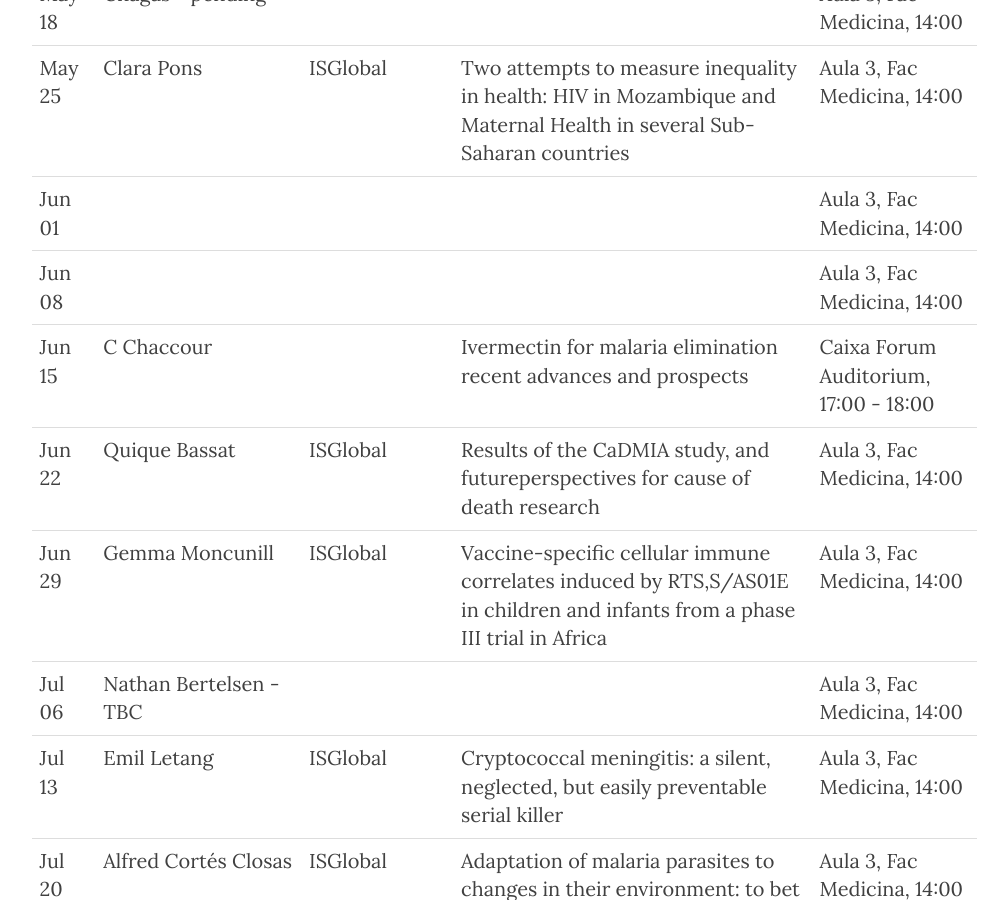
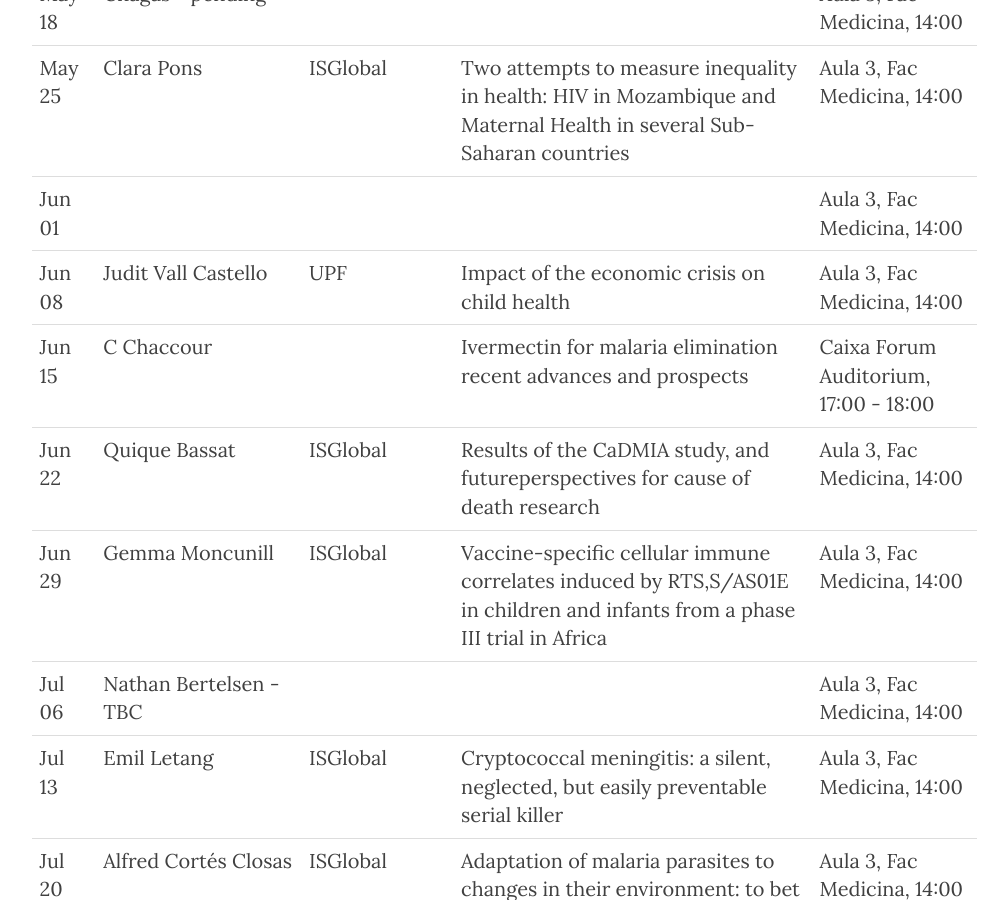
Before and after one commit to seminaris/seminaris.github.io, a Jekyll site: the page built from index.html, in a window 1280 px wide and 900 px high, scrolled down 1603 px. Shown: the whole window, without its empty margins (136-1144 px from the left). Built offline with Jekyll 4.4.1, drawn with Linux system fonts in a browser that asks for light colours; nearby versions of some CDN libraries; the list of posts is cut into pages by our own code.

Commit message:
judit vall castello

```diff
--- a/index.html
+++ b/index.html
@@ -93,9 +93,9 @@ description: "Institut de Salut Global de Barcelona"
   </tr>
   <tr>
    <td style="text-align:left;"> Jun 08 </td>
-   <td style="text-align:left;">  </td>
-   <td style="text-align:left;">  </td>
-   <td style="text-align:left;">  </td>
+   <td style="text-align:left;"> Judit Vall Castello </td>
+   <td style="text-align:left;"> UPF </td>
+   <td style="text-align:left;"> Impact of the economic crisis on child health </td>
    <td style="text-align:left;"> Aula 3, Fac Medicina, 14:00 </td>
   </tr>
   <tr>
```
Also changed, not shown: 4 other files.
